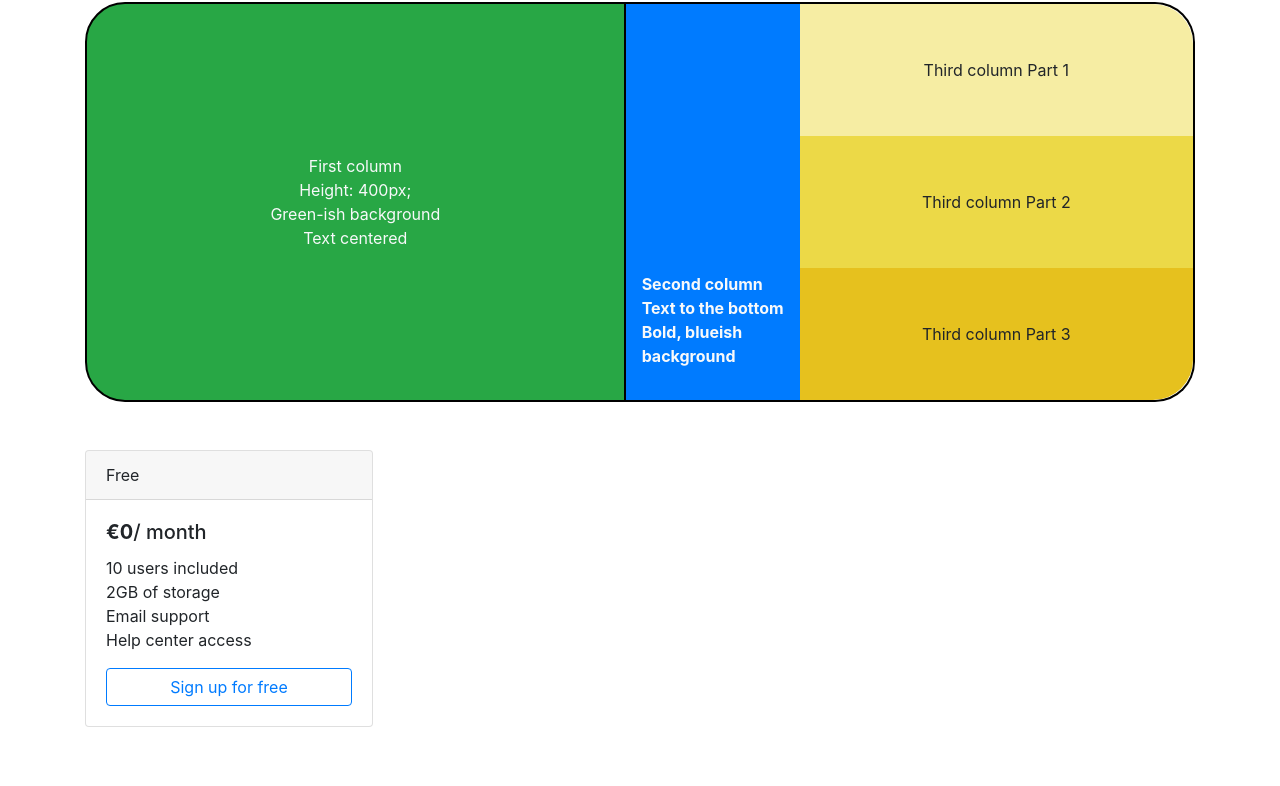
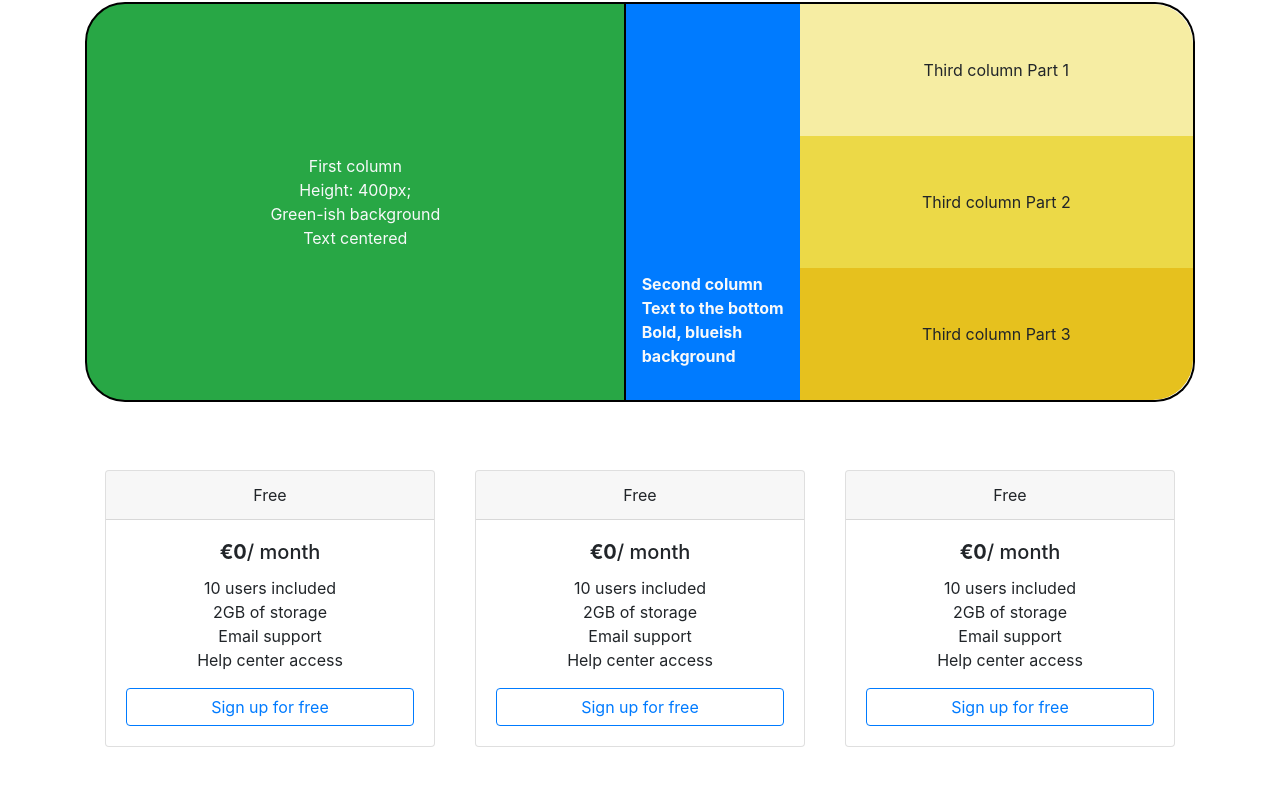
Before and after one commit to Matt-478/M2-D8, a plain HTML site: page index.html in a window 1280 px wide. Shown: the part 150-936 px from the top of the page. Drawn offline with nearby package versions, Linux system fonts and the light colour scheme.

Commit message:
Spacing done

```diff
--- a/index.html
+++ b/index.html
@@ -71,13 +71,45 @@
       </div>
 
       <div class="container mb-5">
-        <div class="pricing-options">
+        <div class="pricing-options d-flex justify-content-between">
 
-          <div class="card" style="width: 18rem;">
-            <div class="card-header">
+          <div class="card grow-and-margin">
+            <div class="card-header text-center">
               Free
             </div>
-            <div class="card-body">
+            <div class="card-body text-center">
+              <h5 class="card-title"><b>€0</b>/ month</h5>
+              <p class="card-text">
+                10 users included<br>
+                2GB of storage<br>
+                Email support<br>
+                Help center access
+              </p>
+                <a href="#" class="btn btn-outline-primary w-100">Sign up for free</a>
+            </div>
+          </div>
+
+          <div class="card grow-and-margin ">
+            <div class="card-header text-center">
+              Free
+            </div>
+            <div class="card-body text-center">
+              <h5 class="card-title"><b>€0</b>/ month</h5>
+              <p class="card-text">
+                10 users included<br>
+                2GB of storage<br>
+                Email support<br>
+                Help center access
+              </p>
+                <a href="#" class="btn btn-outline-primary w-100">Sign up for free</a>
+            </div>
+          </div>
+
+          <div class="card grow-and-margin ">
+            <div class="card-header text-center">
+              Free
+            </div>
+            <div class="card-body text-center">
               <h5 class="card-title"><b>€0</b>/ month</h5>
               <p class="card-text">
                 10 users included<br>
--- a/styles.css
+++ b/styles.css
@@ -81,3 +81,13 @@ body {
 .btm-right-round {
   border-radius: 0 0 40px 0;
 }
+
+
+
+
+
+/* ex 2 */
+.grow-and-margin {
+  flex-grow: 1;
+  margin: 20px;
+}
```
